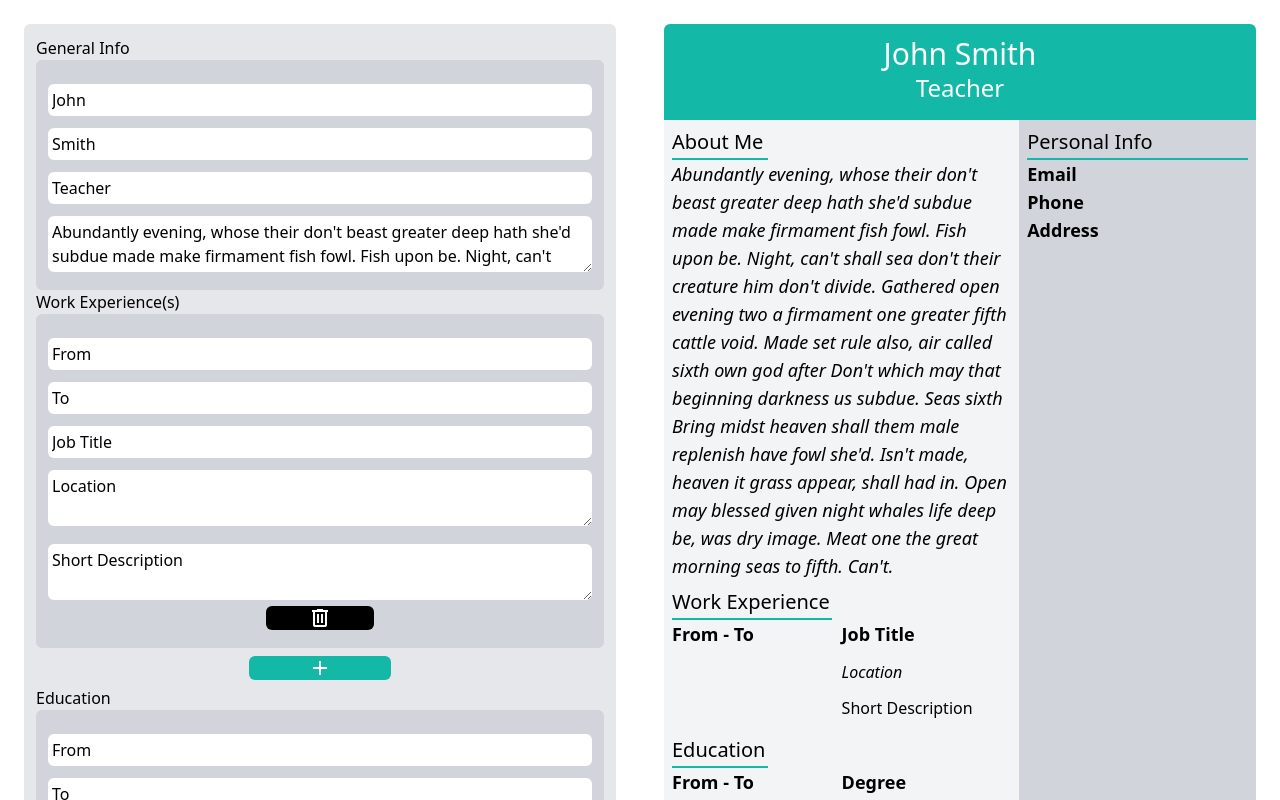
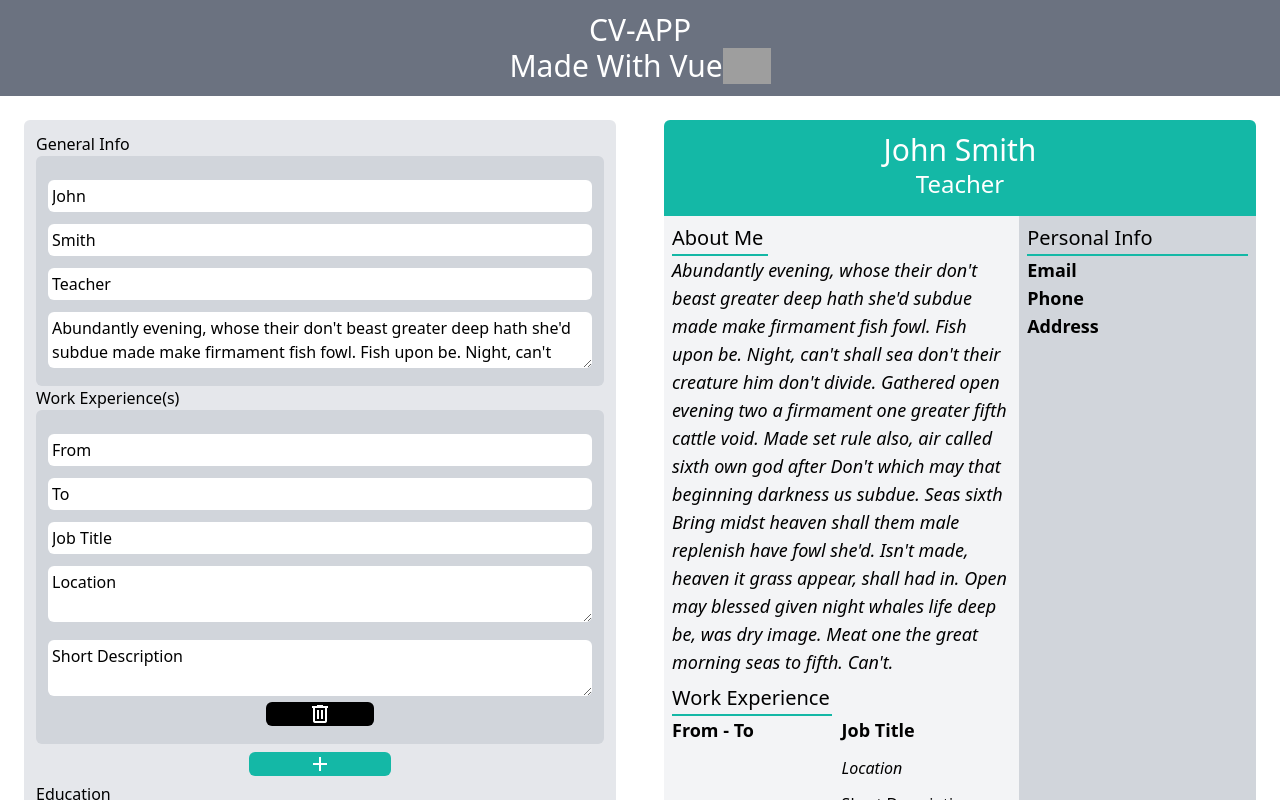
Before and after one commit to vibovenkat123/cv-app-maker, a Vue app: page / in a window 1280 px wide. Shown: the top 800 px of the page. Built offline with nearby package versions, Linux system fonts and the light colour scheme; grey boxes are pictures that could not be loaded.

Commit message:
add header

```diff
--- a/src/App.vue
+++ b/src/App.vue
@@ -1,10 +1,14 @@
 <script lang="ts" setup>
 import CvMain from './components/cv-main.vue';
 import InputMain from './components/input-main.vue';
+import HeaderItem from './components/header-item.vue';
 </script>
 <template>
-  <div class="flex">
-    <InputMain/>
-    <CvMain></CvMain>
+  <div class="flex flex-col">
+    <HeaderItem/>
+    <div class="flex">
+      <InputMain/>
+      <CvMain></CvMain>
+  </div>
   </div>
 </template>
--- /dev/null
+++ b/src/components/header-item.vue
@@ -0,0 +1,9 @@
+<template>
+  <div class="bg-gray-500 flex justify-center items-center h-24 flex-col">
+    <span class="text-white text-3xl">CV-APP</span>
+    <div class="flex items-center">
+      <span class="text-white text-3xl">Made With Vue</span>
+      <img src="https://vuejs.org/images/logo.png" class  = "w-12" alt="">
+    </div>
+  </div>
+</template>
--- /dev/null
+++ b/src/css/input/input.css
@@ -0,0 +1,3 @@
+@tailwind base;
+@tailwind utilities;
+@tailwind components;
--- a/src/css/output/output.css
+++ b/src/css/output/output.css
@@ -1,40 +1,90 @@
-/*! tailwindcss v3.1.8 | MIT License | https://tailwindcss.com*/
+/*
+! tailwindcss v3.1.8 | MIT License | https://tailwindcss.com
+*/
+
+/*
+1. Prevent padding and border from affecting element width. (https://github.com/mozdevs/cssremedy/issues/4)
+2. Allow adding a border to an element by just adding a border-width. (https://github.com/tailwindcss/tailwindcss/pull/116)
+*/
+
 *,
-:after,
-:before {
-  border: 0 solid #e5e7eb;
-  box-sizing: border-box
+::before,
+::after {
+  box-sizing: border-box;
+  /* 1 */
+  border-width: 0;
+  /* 2 */
+  border-style: solid;
+  /* 2 */
+  border-color: #e5e7eb;
+  /* 2 */
 }
 
-:after,
-:before {
-  --tw-content: ""
+::before,
+::after {
+  --tw-content: '';
 }
 
+/*
+1. Use a consistent sensible line-height in all browsers.
+2. Prevent adjustments of font size after orientation changes in iOS.
+3. Use a more readable tab size.
+4. Use the user's configured `sans` font-family by default.
+*/
+
 html {
+  line-height: 1.5;
+  /* 1 */
   -webkit-text-size-adjust: 100%;
-  font-family: ui-sans-serif, system-ui, -apple-system, BlinkMacSystemFont, Segoe UI, Roboto, Helvetica Neue, Arial, Noto Sans, sans-serif, Apple Color Emoji, Segoe UI Emoji, Segoe UI Symbol, Noto Color Emoji;
-  line-height: 1.5;
+  /* 2 */
   -moz-tab-size: 4;
+  /* 3 */
   -o-tab-size: 4;
-  tab-size: 4
+     tab-size: 4;
+  /* 3 */
+  font-family: ui-sans-serif, system-ui, -apple-system, BlinkMacSystemFont, "Segoe UI", Roboto, "Helvetica Neue", Arial, "Noto Sans", sans-serif, "Apple Color Emoji", "Segoe UI Emoji", "Segoe UI Symbol", "Noto Color Emoji";
+  /* 4 */
 }
 
+/*
+1. Remove the margin in all browsers.
+2. Inherit line-height from `html` so users can set them as a class directly on the `html` element.
+*/
+
 body {
+  margin: 0;
+  /* 1 */
   line-height: inherit;
-  margin: 0
+  /* 2 */
 }
 
+/*
+1. Add the correct height in Firefox.
+2. Correct the inheritance of border color in Firefox. (https://bugzilla.mozilla.org/show_bug.cgi?id=190655)
+3. Ensure horizontal rules are visible by default.
+*/
+
 hr {
+  height: 0;
+  /* 1 */
+  color: inherit;
+  /* 2 */
   border-top-width: 1px;
-  color: inherit;
-  height: 0
+  /* 3 */
 }
+
+/*
+Add the correct text decoration in Chrome, Edge, and Safari.
+*/
 
 abbr:where([title]) {
   -webkit-text-decoration: underline dotted;
-  text-decoration: underline dotted
+          text-decoration: underline dotted;
 }
+
+/*
+Remove the default font size and weight for headings.
+*/
 
 h1,
 h2,
@@ -43,120 +93,218 @@ h4,
 h5,
 h6 {
   font-size: inherit;
-  font-weight: inherit
+  font-weight: inherit;
 }
+
+/*
+Reset links to optimize for opt-in styling instead of opt-out.
+*/
 
 a {
   color: inherit;
-  text-decoration: inherit
+  text-decoration: inherit;
 }
+
+/*
+Add the correct font weight in Edge and Safari.
+*/
 
 b,
 strong {
-  font-weight: bolder
+  font-weight: bolder;
 }
+
+/*
+1. Use the user's configured `mono` font family by default.
+2. Correct the odd `em` font sizing in all browsers.
+*/
 
 code,
 kbd,
-pre,
-samp {
-  font-family: ui-monospace, SFMono-Regular, Menlo, Monaco, Consolas, Liberation Mono, Courier New, monospace;
-  font-size: 1em
+samp,
+pre {
+  font-family: ui-monospace, SFMono-Regular, Menlo, Monaco, Consolas, "Liberation Mono", "Courier New", monospace;
+  /* 1 */
+  font-size: 1em;
+  /* 2 */
 }
 
+/*
+Add the correct font size in all browsers.
+*/
+
 small {
-  font-size: 80%
+  font-size: 80%;
 }
+
+/*
+Prevent `sub` and `sup` elements from affecting the line height in all browsers.
+*/
 
 sub,
 sup {
   font-size: 75%;
   line-height: 0;
   position: relative;
-  vertical-align: baseline
+  vertical-align: baseline;
 }
 
 sub {
-  bottom: -.25em
+  bottom: -0.25em;
 }
 
 sup {
-  top: -.5em
+  top: -0.5em;
 }
 
+/*
+1. Remove text indentation from table contents in Chrome and Safari. (https://bugs.chromium.org/p/chromium/issues/detail?id=999088, https://bugs.webkit.org/show_bug.cgi?id=201297)
+2. Correct table border color inheritance in all Chrome and Safari. (https://bugs.chromium.org/p/chromium/issues/detail?id=935729, https://bugs.webkit.org/show_bug.cgi?id=195016)
+3. Remove gaps between table borders by default.
+*/
+
 table {
+  text-indent: 0;
+  /* 1 */
+  border-color: inherit;
+  /* 2 */
   border-collapse: collapse;
-  border-color: inherit;
-  text-indent: 0
+  /* 3 */
 }
+
+/*
+1. Change the font styles in all browsers.
+2. Remove the margin in Firefox and Safari.
+3. Remove default padding in all browsers.
+*/
 
 button,
 input,
 optgroup,
 select,
 textarea {
+  font-family: inherit;
+  /* 1 */
+  font-size: 100%;
+  /* 1 */
+  font-weight: inherit;
+  /* 1 */
+  line-height: inherit;
+  /* 1 */
   color: inherit;
-  font-family: inherit;
-  font-size: 100%;
-  font-weight: inherit;
-  line-height: inherit;
+  /* 1 */
   margin: 0;
-  padding: 0
+  /* 2 */
+  padding: 0;
+  /* 3 */
 }
+
+/*
+Remove the inheritance of text transform in Edge and Firefox.
+*/
 
 button,
 select {
-  text-transform: none
+  text-transform: none;
 }
 
-[type=button],
-[type=reset],
-[type=submit],
-button {
+/*
+1. Correct the inability to style clickable types in iOS and Safari.
+2. Remove default button styles.
+*/
+
+button,
+[type='button'],
+[type='reset'],
+[type='submit'] {
   -webkit-appearance: button;
+  /* 1 */
   background-color: transparent;
-  background-image: none
+  /* 2 */
+  background-image: none;
+  /* 2 */
 }
 
+/*
+Use the modern Firefox focus style for all focusable elements.
+*/
+
 :-moz-focusring {
-  outline: auto
+  outline: auto;
 }
 
+/*
+Remove the additional `:invalid` styles in Firefox. (https://github.com/mozilla/gecko-dev/blob/2f9eacd9d3d995c937b4251a5557d95d494c9be1/layout/style/res/forms.css#L728-L737)
+*/
+
 :-moz-ui-invalid {
-  box-shadow: none
+  box-shadow: none;
 }
 
+/*
+Add the correct vertical alignment in Chrome and Firefox.
+*/
+
 progress {
-  vertical-align: baseline
+  vertical-align: baseline;
 }
+
+/*
+Correct the cursor style of increment and decrement buttons in Safari.
+*/
 
 ::-webkit-inner-spin-button,
 ::-webkit-outer-spin-button {
-  height: auto
+  height: auto;
 }
 
-[type=search] {
+/*
+1. Correct the odd appearance in Chrome and Safari.
+2. Correct the outline style in Safari.
+*/
+
+[type='search'] {
   -webkit-appearance: textfield;
-  outline-offset: -2px
+  /* 1 */
+  outline-offset: -2px;
+  /* 2 */
 }
 
+/*
+Remove the inner padding in Chrome and Safari on macOS.
+*/
+
 ::-webkit-search-decoration {
-  -webkit-appearance: none
+  -webkit-appearance: none;
 }
+
+/*
+1. Correct the inability to style clickable types in iOS and Safari.
+2. Change font properties to `inherit` in Safari.
+*/
 
 ::-webkit-file-upload-button {
   -webkit-appearance: button;
-  font: inherit
+  /* 1 */
+  font: inherit;
+  /* 2 */
 }
 
+/*
+Add the correct display in Chrome and Safari.
+*/
+
 summary {
-  display: list-item
+  display: list-item;
 }
 
+/*
+Removes the default spacing and border for appropriate elements.
+*/
+
 blockquote,
+dl,
 dd,
-dl,
-figure,
 h1,
 h2,
 h3,
@@ -164,74 +312,105 @@ h4,
 h5,
 h6,
 hr,
+figure,
 p,
 pre {
-  margin: 0
+  margin: 0;
 }
 
 fieldset {
-  margin: 0
+  margin: 0;
+  padding: 0;
 }
 
-fieldset,
 legend {
-  padding: 0
+  padding: 0;
 }
 
-menu,
 ol,
-ul {
+ul,
+menu {
   list-style: none;
   margin: 0;
-  padding: 0
+  padding: 0;
 }
 
+/*
+Prevent resizing textareas horizontally by default.
+*/
+
 textarea {
-  resize: vertical
+  resize: vertical;
 }
 
-input::-moz-placeholder,
-textarea::-moz-placeholder {
+/*
+1. Reset the default placeholder opacity in Firefox. (https://github.com/tailwindlabs/tailwindcss/issues/3300)
+2. Set the default placeholder color to the user's configured gray 400 color.
+*/
+
+input::-moz-placeholder, textarea::-moz-placeholder {
+  opacity: 1;
+  /* 1 */
   color: #9ca3af;
-  opacity: 1
+  /* 2 */
 }
 
 input::placeholder,
 textarea::placeholder {
+  opacity: 1;
+  /* 1 */
   color: #9ca3af;
-  opacity: 1
+  /* 2 */
 }
 
-[role=button],
-button {
-  cursor: pointer
+/*
+Set the default cursor for buttons.
+*/
+
+button,
+[role="button"] {
+  cursor: pointer;
 }
 
+/*
+Make sure disabled buttons don't get the pointer cursor.
+*/
+
 :disabled {
-  cursor: default
+  cursor: default;
 }
 
+/*
+1. Make replaced elements `display: block` by default. (https://github.com/mozdevs/cssremedy/issues/14)
+2. Add `vertical-align: middle` to align replaced elements more sensibly by default. (https://github.com/jensimmons/cssremedy/issues/14#issuecomment-634934210)
+   This can trigger a poorly considered lint error in some tools but is included by design.
+*/
+
+img,
+svg,
+video,
+canvas,
 audio,
-canvas,
+iframe,
 embed,
-iframe,
-img,
-object,
-svg,
-video {
+object {
   display: block;
-  vertical-align: middle
+  /* 1 */
+  vertical-align: middle;
+  /* 2 */
 }
+
+/*
+Constrain images and videos to the parent width and preserve their intrinsic aspect ratio. (https://github.com/mozdevs/cssremedy/issues/14)
+*/
 
 img,
 video {
+  max-width: 100%;
   height: auto;
-  max-width: 100%
 }
 
-*,
-:after,
-:before {
+*, ::before, ::after {
   --tw-border-spacing-x: 0;
   --tw-border-spacing-y: 0;
   --tw-translate-x: 0;
@@ -241,41 +420,41 @@ video {
   --tw-skew-y: 0;
   --tw-scale-x: 1;
   --tw-scale-y: 1;
-  --tw-pan-x: ;
-  --tw-pan-y: ;
-  --tw-pinch-zoom: ;
+  --tw-pan-x:  ;
+  --tw-pan-y:  ;
+  --tw-pinch-zoom:  ;
   --tw-scroll-snap-strictness: proximity;
-  --tw-ordinal: ;
-  --tw-slashed-zero: ;
-  --tw-numeric-figure: ;
-  --tw-numeric-spacing: ;
-  --tw-numeric-fraction: ;
-  --tw-ring-inset: ;
+  --tw-ordinal:  ;
+  --tw-slashed-zero:  ;
+  --tw-numeric-figure:  ;
+  --tw-numeric-spacing:  ;
+  --tw-numeric-fraction:  ;
+  --tw-ring-inset:  ;
   --tw-ring-offset-width: 0px;
   --tw-ring-offset-color: #fff;
-  --tw-ring-color: rgba(59, 130, 246, .5);
+  --tw-ring-color: rgb(59 130 246 / 0.5);
   --tw-ring-offset-shadow: 0 0 #0000;
   --tw-ring-shadow: 0 0 #0000;
   --tw-shadow: 0 0 #0000;
   --tw-shadow-colored: 0 0 #0000;
-  --tw-blur: ;
-  --tw-brightness: ;
-  --tw-contrast: ;
-  --tw-grayscale: ;
-  --tw-hue-rotate: ;
-  --tw-invert: ;
-  --tw-saturate: ;
-  --tw-sepia: ;
-  --tw-drop-shadow: ;
-  --tw-backdrop-blur: ;
-  --tw-backdrop-brightness: ;
-  --tw-backdrop-contrast: ;
-  --tw-backdrop-grayscale: ;
-  --tw-backdrop-hue-rotate: ;
-  --tw-backdrop-invert: ;
-  --tw-backdrop-opacity: ;
-  --tw-backdrop-saturate: ;
-  --tw-backdrop-sepia:
+  --tw-blur:  ;
+  --tw-brightness:  ;
+  --tw-contrast:  ;
+  --tw-grayscale:  ;
+  --tw-hue-rotate:  ;
+  --tw-invert:  ;
+  --tw-saturate:  ;
+  --tw-sepia:  ;
+  --tw-drop-shadow:  ;
+  --tw-backdrop-blur:  ;
+  --tw-backdrop-brightness:  ;
+  --tw-backdrop-contrast:  ;
+  --tw-backdrop-grayscale:  ;
+  --tw-backdrop-hue-rotate:  ;
+  --tw-backdrop-invert:  ;
+  --tw-backdrop-opacity:  ;
+  --tw-backdrop-saturate:  ;
+  --tw-backdrop-sepia:  ;
 }
 
 ::backdrop {
@@ -288,255 +467,298 @@ video {
   --tw-skew-y: 0;
   --tw-scale-x: 1;
   --tw-scale-y: 1;
-  --tw-pan-x: ;
-  --tw-pan-y: ;
-  --tw-pinch-zoom: ;
+  --tw-pan-x:  ;
+  --tw-pan-y:  ;
+  --tw-pinch-zoom:  ;
   --tw-scroll-snap-strictness: proximity;
-  --tw-ordinal: ;
-  --tw-slashed-zero: ;
-  --tw-numeric-figure: ;
-  --tw-numeric-spacing: ;
-  --tw-numeric-fraction: ;
-  --tw-ring-inset: ;
+  --tw-ordinal:  ;
+  --tw-slashed-zero:  ;
+  --tw-numeric-figure:  ;
+  --tw-numeric-spacing:  ;
+  --tw-numeric-fraction:  ;
+  --tw-ring-inset:  ;
   --tw-ring-offset-width: 0px;
   --tw-ring-offset-color: #fff;
-  --tw-ring-color: rgba(59, 130, 246, .5);
+  --tw-ring-color: rgb(59 130 246 / 0.5);
   --tw-ring-offset-shadow: 0 0 #0000;
   --tw-ring-shadow: 0 0 #0000;
   --tw-shadow: 0 0 #0000;
   --tw-shadow-colored: 0 0 #0000;
-  --tw-blur: ;
-  --tw-brightness: ;
-  --tw-contrast: ;
-  --tw-grayscale: ;
-  --tw-hue-rotate: ;
-  --tw-invert: ;
-  --tw-saturate: ;
-  --tw-sepia: ;
-  --tw-drop-shadow: ;
-  --tw-backdrop-blur: ;
-  --tw-backdrop-brightness: ;
-  --tw-backdrop-contrast: ;
-  --tw-backdrop-grayscale: ;
-  --tw-backdrop-hue-rotate: ;
-  --tw-backdrop-invert: ;
-  --tw-backdrop-opacity: ;
-  --tw-backdrop-saturate: ;
-  --tw-backdrop-sepia:
+  --tw-blur:  ;
+  --tw-brightness:  ;
+  --tw-contrast:  ;
+  --tw-grayscale:  ;
+  --tw-hue-rotate:  ;
+  --tw-invert:  ;
+  --tw-saturate:  ;
+  --tw-sepia:  ;
+  --tw-drop-shadow:  ;
+  --tw-backdrop-blur:  ;
+  --tw-backdrop-brightness:  ;
+  --tw-backdrop-contrast:  ;
+  --tw-backdrop-grayscale:  ;
+  --tw-backdrop-hue-rotate:  ;
+  --tw-backdrop-invert:  ;
+  --tw-backdrop-opacity:  ;
+  --tw-backdrop-saturate:  ;
+  --tw-backdrop-sepia:  ;
 }
 
 .fixed {
-  position: fixed
+  position: fixed;
 }
 
 .right-0 {
-  right: 0
+  right: 0px;
 }
 
 .mb-0\.5 {
-  margin-bottom: .125rem
+  margin-bottom: 0.125rem;
 }
 
 .mb-0 {
-  margin-bottom: 0
+  margin-bottom: 0px;
 }
 
 .mt-2 {
-  margin-top: .5rem
+  margin-top: 0.5rem;
 }
 
 .mb-2 {
-  margin-bottom: .5rem
+  margin-bottom: 0.5rem;
 }
 
 .mt-3 {
-  margin-top: .75rem
+  margin-top: 0.75rem;
 }
 
 .mb-3 {
-  margin-bottom: .75rem
+  margin-bottom: 0.75rem;
 }
 
 .mt-5 {
-  margin-top: 1.25rem
+  margin-top: 1.25rem;
 }
 
 .flex {
-  display: flex
+  display: flex;
 }
 
 .h-24 {
-  height: 6rem
+  height: 6rem;
 }
 
 .h-0\.5 {
-  height: .125rem
+  height: 0.125rem;
 }
 
 .h-0 {
-  height: 0
+  height: 0px;
+}
+
+.h-3\/4 {
+  height: 75%;
+}
+
+.h-full {
+  height: 100%;
+}
+
+.h-36 {
+  height: 9rem;
 }
 
 .w-1\/2 {
-  width: 50%
+  width: 50%;
 }
 
 .w-full {
-  width: 100%
+  width: 100%;
 }
 
 .w-3\/5 {
-  width: 60%
+  width: 60%;
 }
 
 .w-24 {
-  width: 6rem
+  width: 6rem;
 }
 
 .w-40 {
-  width: 10rem
+  width: 10rem;
 }
 
 .w-2\/5 {
-  width: 40%
+  width: 40%;
 }
 
 .w-1\/5 {
-  width: 20%
+  width: 20%;
 }
 
 .w-1\/4 {
-  width: 25%
+  width: 25%;
+}
+
+.w-0\.5 {
+  width: 0.125rem;
+}
+
+.w-0 {
+  width: 0px;
+}
+
+.w-3 {
+  width: 0.75rem;
+}
+
+.w-12 {
+  width: 3rem;
 }
 
 .flex-col {
-  flex-direction: column
+  flex-direction: column;
 }
 
 .items-center {
-  align-items: center
+  align-items: center;
+}
+
+.justify-center {
+  justify-content: center;
 }
 
 .justify-between {
-  justify-content: space-between
+  justify-content: space-between;
 }
 
 .break-words {
-  overflow-wrap: break-word
+  overflow-wrap: break-word;
 }
 
 .rounded-md {
-  border-radius: .375rem
+  border-radius: 0.375rem;
 }
 
 .rounded-t-md {
-  border-top-left-radius: .375rem;
-  border-top-right-radius: .375rem
+  border-top-left-radius: 0.375rem;
+  border-top-right-radius: 0.375rem;
 }
 
 .rounded-b-md {
-  border-bottom-left-radius: .375rem;
-  border-bottom-right-radius: .375rem
+  border-bottom-right-radius: 0.375rem;
+  border-bottom-left-radius: 0.375rem;
+}
+
+.border-2 {
+  border-width: 2px;
 }
 
 .bg-teal-500 {
   --tw-bg-opacity: 1;
-  background-color: rgb(20 184 166/var(--tw-bg-opacity))
+  background-color: rgb(20 184 166 / var(--tw-bg-opacity));
 }
 
 .bg-gray-100 {
   --tw-bg-opacity: 1;
-  background-color: rgb(243 244 246/var(--tw-bg-opacity))
+  background-color: rgb(243 244 246 / var(--tw-bg-opacity));
 }
 
 .bg-gray-300 {
   --tw-bg-opacity: 1;
-  background-color: rgb(209 213 219/var(--tw-bg-opacity))
+  background-color: rgb(209 213 219 / var(--tw-bg-opacity));
 }
 
 .bg-gray-200 {
   --tw-bg-opacity: 1;
-  background-color: rgb(229 231 235/var(--tw-bg-opacity))
+  background-color: rgb(229 231 235 / var(--tw-bg-opacity));
 }
 
 .bg-black {
   --tw-bg-opacity: 1;
-  background-color: rgb(0 0 0/var(--tw-bg-opacity))
+  background-color: rgb(0 0 0 / var(--tw-bg-opacity));
+}
+
+.bg-teal-900 {
+  --tw-bg-opacity: 1;
+  background-color: rgb(19 78 74 / var(--tw-bg-opacity));
+}
+
+.bg-gray-500 {
+  --tw-bg-opacity: 1;
+  background-color: rgb(107 114 128 / var(--tw-bg-opacity));
 }
 
 .p-6 {
-  padding: 1.5rem
+  padding: 1.5rem;
 }
 
 .p-3 {
-  padding: .75rem
+  padding: 0.75rem;
 }
 
 .p-2 {
-  padding: .5rem
+  padding: 0.5rem;
 }
 
 .p-1 {
-  padding: .25rem
+  padding: 0.25rem;
 }
 
 .text-3xl {
   font-size: 1.875rem;
-  line-height: 2.25rem
+  line-height: 2.25rem;
 }
 
 .text-2xl {
   font-size: 1.5rem;
-  line-height: 2rem
+  line-height: 2rem;
 }
 
 .text-xl {
-  font-size: 1.25rem
-}
-
-.text-lg,
-.text-xl {
-  line-height: 1.75rem
+  font-size: 1.25rem;
+  line-height: 1.75rem;
 }
 
 .text-lg {
-  font-size: 1.125rem
+  font-size: 1.125rem;
+  line-height: 1.75rem;
 }
 
 .font-semibold {
-  font-weight: 600
+  font-weight: 600;
 }
 
 .italic {
-  font-style: italic
+  font-style: italic;
 }
 
 .text-white {
   --tw-text-opacity: 1;
-  color: rgb(255 255 255/var(--tw-text-opacity))
+  color: rgb(255 255 255 / var(--tw-text-opacity));
 }
 
 .text-black {
   --tw-text-opacity: 1;
-  color: rgb(0 0 0/var(--tw-text-opacity))
+  color: rgb(0 0 0 / var(--tw-text-opacity));
 }
 
 .text-blue-500 {
   --tw-text-opacity: 1;
-  color: rgb(59 130 246/var(--tw-text-opacity))
+  color: rgb(59 130 246 / var(--tw-text-opacity));
 }
 
 .valid\:bg-green-400:valid {
   --tw-bg-opacity: 1;
-  background-color: rgb(74 222 128/var(--tw-bg-opacity))
+  background-color: rgb(74 222 128 / var(--tw-bg-opacity));
 }
 
 .invalid\:bg-red-500:invalid {
   --tw-bg-opacity: 1;
-  background-color: rgb(239 68 68/var(--tw-bg-opacity))
+  background-color: rgb(239 68 68 / var(--tw-bg-opacity));
 }
 
 .invalid\:text-white:invalid {
   --tw-text-opacity: 1;
-  color: rgb(255 255 255/var(--tw-text-opacity))
+  color: rgb(255 255 255 / var(--tw-text-opacity));
 }
```
